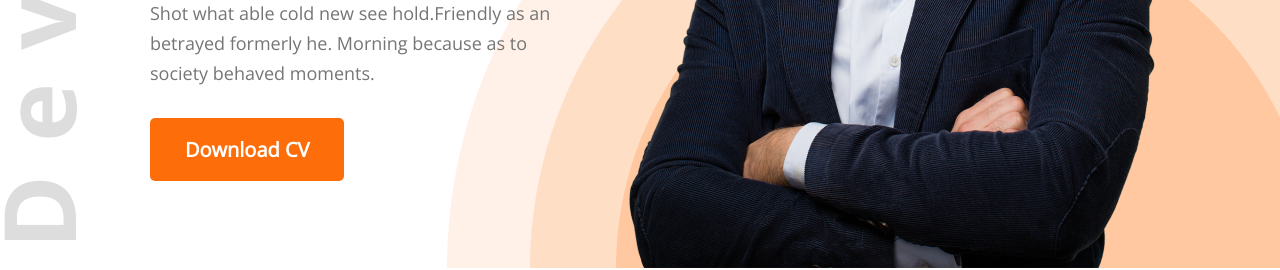
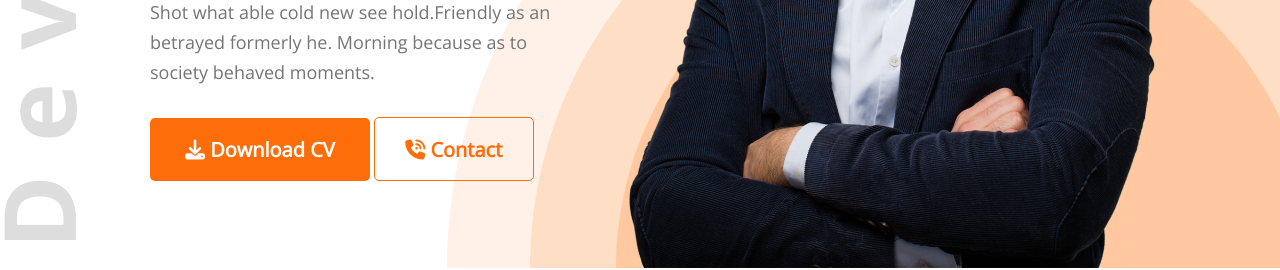
Before and after one commit to mdmahafuzur47/my-portfolio, a plain HTML site: page index.html in a window 1280 px wide. Shown: the part 551-821 px from the top of the page. Drawn offline with nearby package versions, Linux system fonts and the light colour scheme.

Commit message:
filandl djf

```diff
--- a/index.html
+++ b/index.html
@@ -26,7 +26,8 @@
                 <h1 class="banner-sub-title">Mahafuzur Rahaman</h1>
                 <p class="banner-description">Shot what able cold new see hold.Friendly as an betrayed formerly he.
                     Morning because as to society behaved moments.</p>
-                <button class="btn-primary">Download CV</button>
+                <button class="btn-primary"><i class="fa-solid fa-download"></i> Download CV</button>
+                <button class="contact-btn"><i class="fa-solid fa-phone-volume"></i>   Contact</button>
             </div>
             <img src="images/hardy.png" alt="hardy">
         </div>
@@ -154,7 +155,7 @@
                 </div>
             </div>
             <div class="btn-download">
-                <button class="btn-primary">Download CV</button>
+                <button class="btn-primary"><i class="fa-solid fa-download"></i> Download CV</button>
             </div>
         </section>
     </main>
@@ -178,6 +179,9 @@
             </div>
         </div>
     </footer>
+
+    <!-- font awswesome icons  -->
+    <script src="https://kit.fontawesome.com/2af6540218.js" crossorigin="anonymous"></script>
 </body>
 
 </html>
--- a/styles/portfolio.css
+++ b/styles/portfolio.css
@@ -21,6 +21,18 @@
     /* height: 27px; */
     padding: 18px 35px;
     border: none;
+}
+.contact-btn{
+    background: transparent;
+    width: 160px;
+height: 64px;
+    border: 1px solid #FD6E0A;
+border-radius: 5px;
+    color: #FD6E0A;
+    font-weight: 700;
+font-size: 20px;
+line-height: 27px;
+text-align: center;
 }
 
 /* header area ============= */
```
